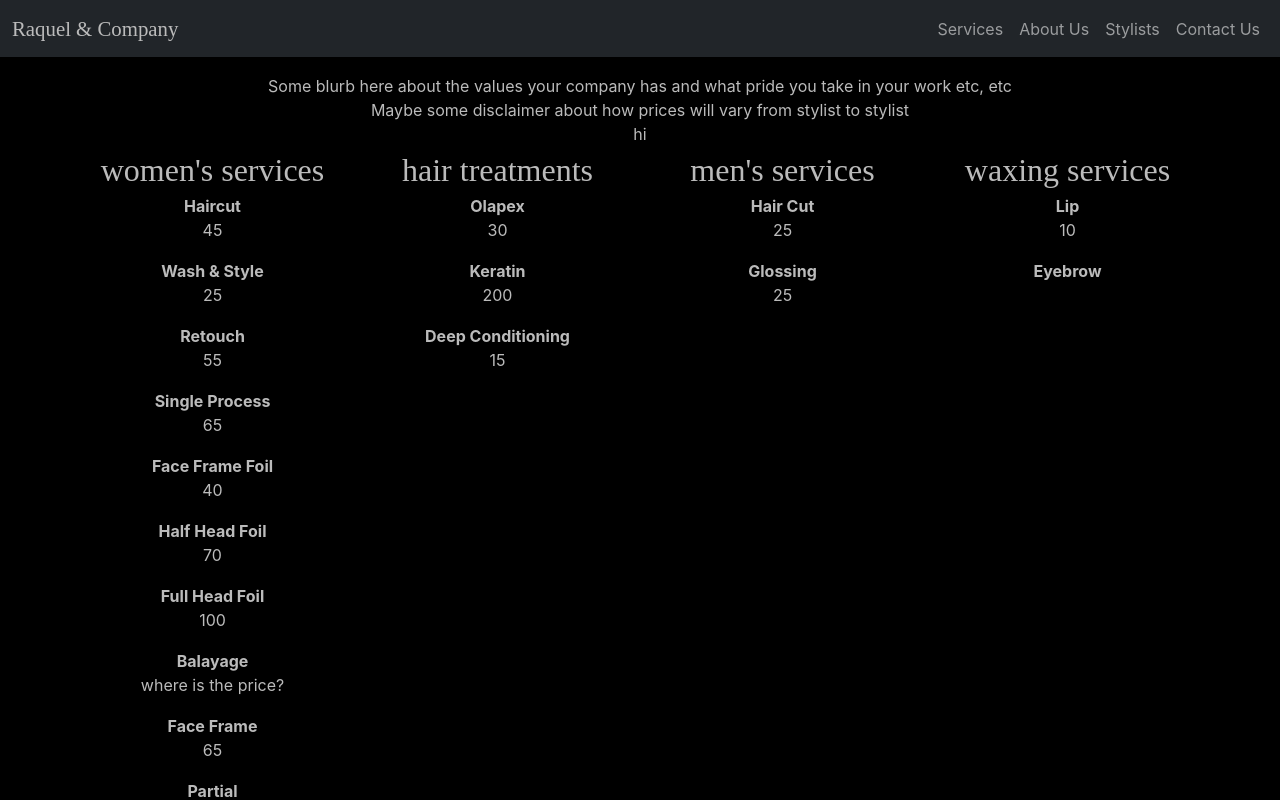
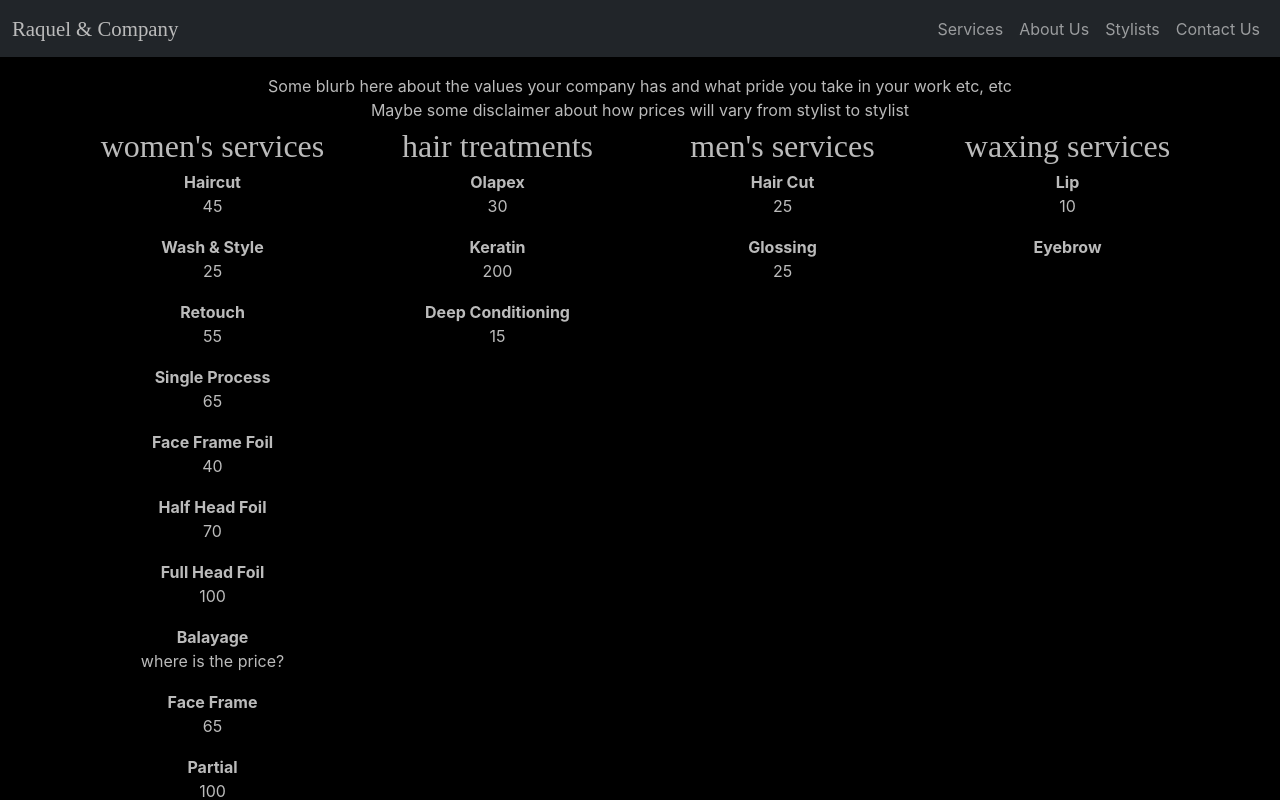
Before and after one commit to KevinCamacho/randco, a React (Create React App) app: page /services in a window 1280 px wide. Shown: the top 800 px of the page. Built offline with nearby package versions, Linux system fonts and the light colour scheme.

Commit message:
removed div that was leftover

```diff
--- a/src/components/ServicesPage.js
+++ b/src/components/ServicesPage.js
@@ -13,7 +13,6 @@ const ServicesPage = () => {
                 <div>Maybe some disclaimer about how prices will vary from stylist to stylist</div>
             </Row>
             <Row>
-                <div>hi</div>
                 {data.map(serviceType =>
                     <Col sm={12} md={true} id="services-list-container">
                         <div className="services-types">{serviceType.title}</div>
```
